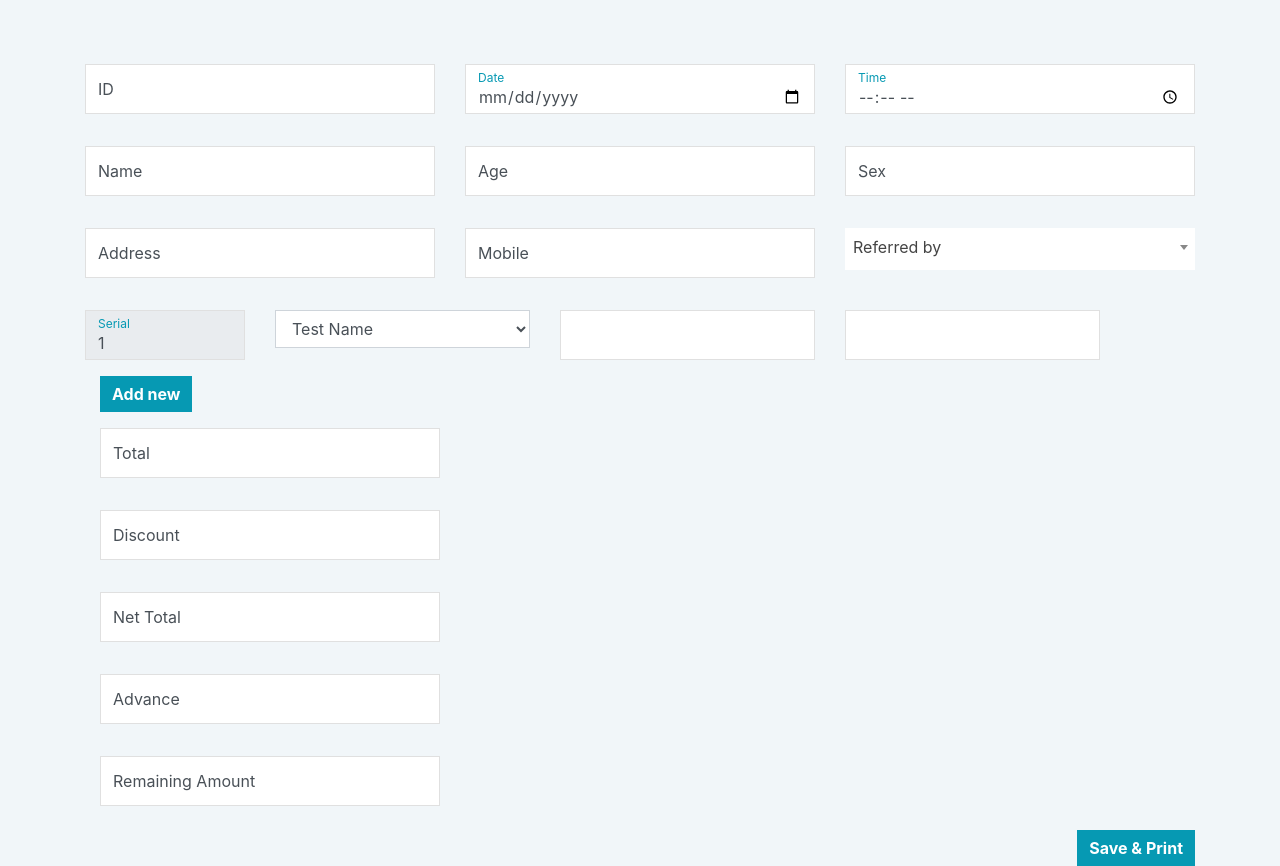
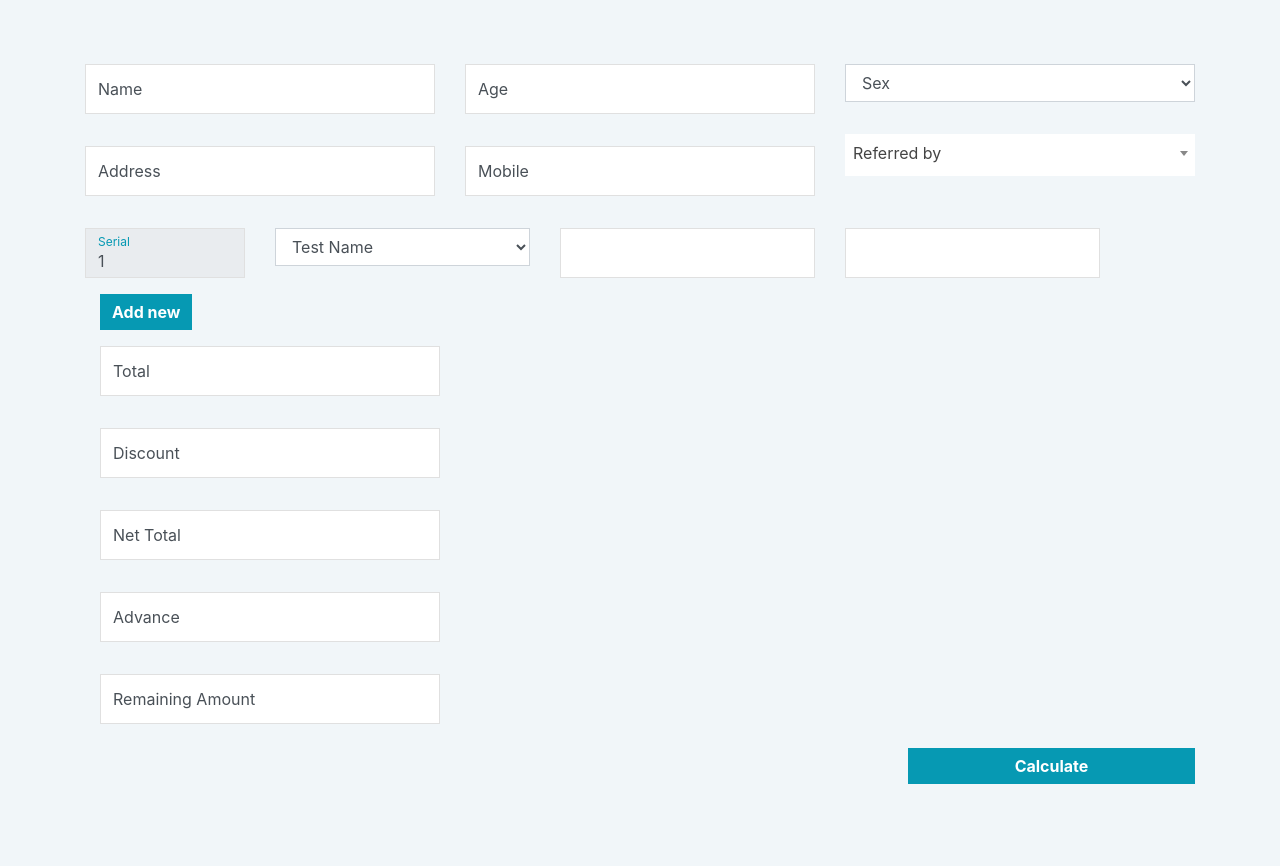
Before and after one commit to CodeArtisanRiz/Lab, a PHP site: page /newPatient.php in a window 1280 px wide. After the commit the page ends 784 px from the top, so only its background shows below. Run offline with PHP 8.4, Linux system fonts and the light colour scheme; data comes from the database, SQL or seed files in the repository; data that the repository does not hold is empty.

Commit message:
Update newPatient.php

```diff
--- a/newPatient.php
+++ b/newPatient.php
@@ -2,7 +2,6 @@
 include "assets/conn/conn.php";
 $t_records = mysqli_query($con, "SELECT * From tests");
 $d_records = mysqli_query($con, "SELECT * From doctor");
-$z = "hello";
 ?>
 
     <!DOCTYPE html>
@@ -13,8 +12,8 @@ $z = "hello";
         <meta name="viewport" content="width=device-width, initial-scale=1.0">
         <title>Lab - New Patient</title>
         <link rel="stylesheet" href="https://cdn.jsdelivr.net/npm/bootstrap@4.5.3/dist/css/bootstrap.min.css" integrity="sha384-TX8t27EcRE3e/ihU7zmQxVncDAy5uIKz4rEkgIXeMed4M0jlfIDPvg6uqKI2xXr2" crossorigin="anonymous">
+        <link rel="stylesheet" href="assets/css/select2.min.css" />
         <link rel="stylesheet" href="assets/css/style.css">
-        <link rel="stylesheet" href="assets/css/select2.min.css" />
 
     </head>
 
@@ -26,10 +25,10 @@ $z = "hello";
                     <div class="col">
                         <div class="row">
                             <div class="col-12">
-                                <div class="form-label-group">
+                                <!-- <div class="form-label-group">
                                     <input type="number" id="id_id" class="form-control" placeholder="ID" name="id">
                                     <label for="id_id">ID</label>
-                                </div>
+                                </div> -->
                             </div>
                             <div class="col-12">
                                 <div class="form-label-group">
@@ -49,10 +48,10 @@ $z = "hello";
                     <div class="col">
                         <div class="row">
                             <div class="col-12">
-                                <div class="form-label-group">
+                                <!-- <div class="form-label-group">
                                     <input type="date" name="date" id="id_date" class="form-control">
                                     <label for="id_date">Date</label>
-                                </div>
+                                </div> -->
                             </div>
                             <div class="col-12">
                                 <div class="form-label-group">
@@ -71,15 +70,21 @@ $z = "hello";
                     <div class="col">
                         <div class="row">
                             <div class="col-12">
-                                <div class="form-label-group">
+                                <!-- <div class="form-label-group">
                                     <input type="time" name="time" id="id_time" class="form-control">
                                     <label for="id_time">Time</label>
-                                </div>
+                                </div> -->
                             </div>
                             <div class="col-12">
                                 <div class="form-label-group">
-                                    <input type="text" name="sex" id="id_sex" placeholder="Sex" class="form-control">
-                                    <label for="">Sex</label>
+                                <select class="form-control" id="id_sex">
+                                    <option disabled selected>Sex</option>
+                                    <option>Male</option>
+                                    <option>Female</option>
+                                    <option>Other</option>
+                                </select>
+                                    <!-- <input type="text" name="sex" id="" placeholder="Sex" class="form-control">
+                                    <label for="">Sex</label> -->
                                 </div>
                             </div>
                             <div class="col-12">
@@ -123,14 +128,13 @@ $z = "hello";
                             </div>
                             <div class="col-3">
                                 <div class="form-label-group">
-                                    <input type="text" class="form-control test_code" id="tCode1" placeholder="Test Code">
+                                    <input type="text" name="testcode" class="form-control test_code" id="tCode1" placeholder="Test Code">
                                 </div>
                             </div>
 
                             <div class="col-3">
                                 <div class="form-label-group">
-                                    <input type="tel" class="form-control price" name="price" id="tPrice1" placeholder="Price">
-
+                                    <input type="tel" name="price" id="tPrice1" placeholder="Price" class="form-control price" onchange="cal()">
                                 </div>
                             </div>
                         </div>
@@ -150,7 +154,7 @@ $z = "hello";
                         </div>
                         <div class="col-12">
                             <div class="form-label-group">
-                                <input type="text" name="discount" id="id_discount" placeholder="Discount" class="form-control">
+                                <input type="text" name="discount" id="id_discount" placeholder="Discount" class="form-control" onchange="disc()">
                                 <label for="id_discount">Discount</label>
                             </div>
                         </div>
@@ -162,7 +166,7 @@ $z = "hello";
                         </div>
                         <div class="col-12">
                             <div class="form-label-group">
-                                <input type="text" name="advance" id="id_advance" placeholder="Advance" class="form-control">
+                                <input type="text" name="advance" id="id_advance" placeholder="Advance" class="form-control" onchange="rb()">
                                 <label for="id_advance">Advance</label>
                             </div>
                         </div>
@@ -175,7 +179,7 @@ $z = "hello";
                     </div>
                 </div>
 
-                <input type="submit" value="Save & Print" class="btn float-right my-2">
+                <input id= "calc" value="Calculate" class="btn float-right my-2" onclick="sum();">
             </form>
 
 
@@ -204,6 +208,7 @@ $z = "hello";
 
 
             <script>
+
                 // Onchange function for selecting option from test name.
                 function mylang(data, tid){
                     const ajaxreq = new XMLHttpRequest();
@@ -216,14 +221,36 @@ $z = "hello";
                             var rT = returnText.split("~"), a = rT[0], b = rT[1];  //a = tcode, b = tprice
                             $("#tCode"+tid).val(a);
                             $("#tPrice"+tid).val(b);
+
+                            // var total = 5;
+                            // var total = total + parseInt(b);
+                            // var netT = total;
+                            // $("#id_total").val(total);
+                            // $("#id_net_total").val(netT);
+                            // var total_tests ="Total tests = " + index;
+                            // alert (total_tests);
+
+                            // for (n=1; n>=total_tests; n++){
+                            //     document.getElementById("tCode" + n)
+                            //     $("#id_total").val();
+                            // }
                         }
                         sum();
+                        disc();
+
+                        // mergeTCode();
                     }
+
+                    // var total = b;
+                    // var netT = total;
+                    // $("#id_total").val(total);
+                    // $("#id_net_total").val(netT);
                 }
 
             // Works for first row of adding tests.
             $("#formid").find("select").on('input', function() {
                 mylang(data, tid);
+
             });
 
             // $("#calc").bind("click", function(){
@@ -233,8 +260,7 @@ $z = "hello";
                 $('.price').each(function(){
                 //console.log($(this));
                 //checks whether the DOM element is an input element or a div
-                    if(this.tagName.toLowerCase() == "input")
-                    {
+                    if(this.tagName.toLowerCase() == "input"){
                         amount_sum += Number($(this).val());
                     }
                     console.log(Number($(this).val()));
@@ -242,7 +268,42 @@ $z = "hello";
                 // alert(amount_sum);
                 $("#id_total").val(amount_sum);
                 }
+
+                function disc(){
+                    var discount = document.getElementById("id_discount").value;
+                    var total = document.getElementById("id_total").value;
+                    var nT = total - discount;
+                    // alert (nT);
+                    // var netTotal = amount_sum -document.getElementById("id_discount");
+                    $("#id_net_total").val(nT);
+                    rb();
+                }
+                function rb(){
+                    var adv = document.getElementById("id_advance").value;
+                    var nT = document.getElementById("id_net_total").value;
+                    var rB = nT - adv;
+                    // alert (nT);
+                    // var netTotal = amount_sum -document.getElementById("id_discount");
+                    $("#id_remaining_balance").val(rB);
+                }
+
+                function mergeTCode() {
+                var mT;
+                //calculate total worth of money
+                $('.test_code').each(function(){
+                //console.log($(this));
+                //checks whether the DOM element is an input element or a div
+                    if(this == "input")
+                    {
+                        mT += ($concat(this).val());
+                    }
+                    console.log(($(this).val()));
+                });
+                alert(mT);
+                // $("#id_total").val(amount_sum);
+                }
             // })
+
 
         </script>
 
```
